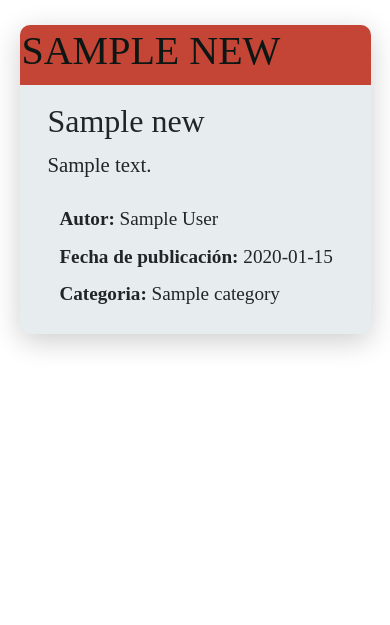
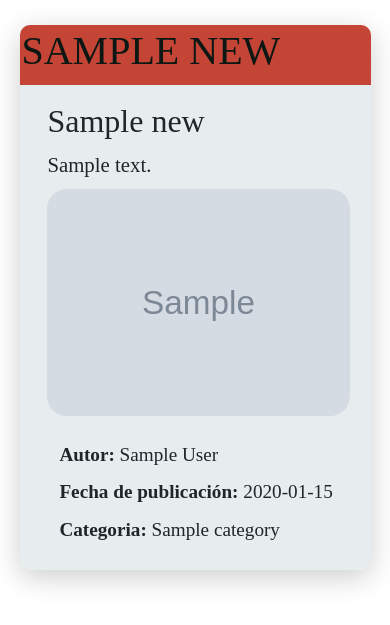
Before and after one commit to MateMar04/BoscoNews, a Django app: template templates/news.html in a window 390 px wide. Shown: the part 74-699 px from the top of the page. Run offline with Django 4.2, Linux system fonts and the light colour scheme; the template is opened without the code that fills it: values that come from a table or form of the project are taken from there, others are empty; tables that the repository leaves empty hold one stand-in row (values such as "Sample post"); grey boxes marked "Sample" are stand-in pictures; some libraries are stand-ins or nearby versions.

Commit message:
One image carousel and none image new

```diff
--- a/templates/news.html
+++ b/templates/news.html
@@ -51,7 +51,26 @@
                 {% count_new_images n as c_images %}
 
                 {% if c_images == 1 %}
+                    <div class="container-fluid carousel-container">
+                        <div id="carouselExample{{ n.id }}" class="carousel slide">
+                            <div class="carousel-inner">
+                                {% for i in images %}
+                                    {% if i.new == n %}
 
+                                        <!-- IMAGE -->
+                                        <div class="carousel-item active">
+                                            <img src="{{ i.image.url }}" class="d-block w-100" alt="">
+
+
+                                            <div class="carousel-caption d-none d-md-block epigraph-container">
+                                                <p class="epigraph">{{ i.epigraph }}</p>
+                                            </div>
+                                        </div>
+                                    {% endif %}
+                                {% endfor %}
+                            </div>
+                        </div>
+                    </div>
 
 
                 {% elif c_images > 1 %}
@@ -90,7 +109,6 @@
                         </div>
                     </div>
                 {% else %}
-                    <p>NO FOTO</p>
                 {% endif %}
 
                 <!-- NEW FOOTER -->
```
